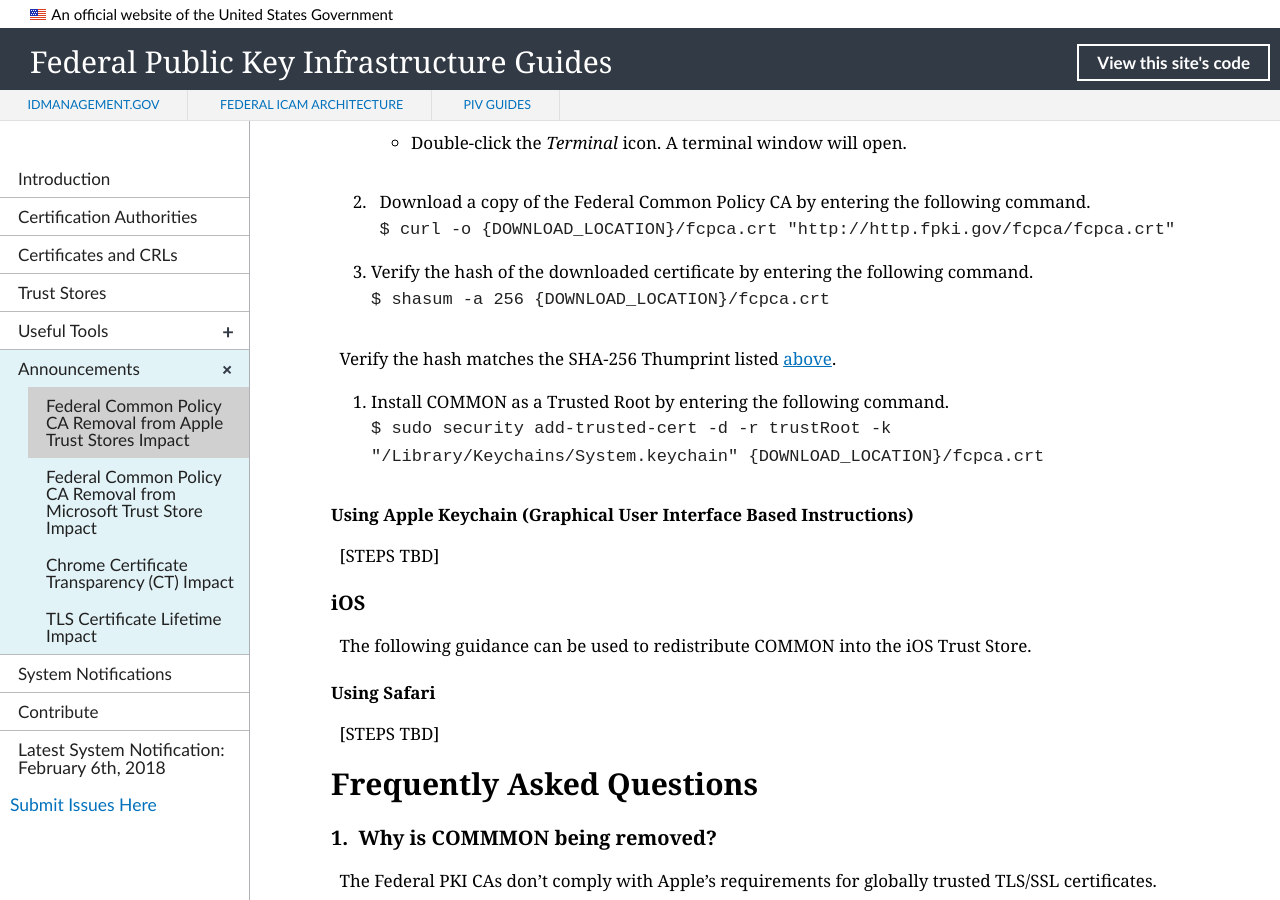
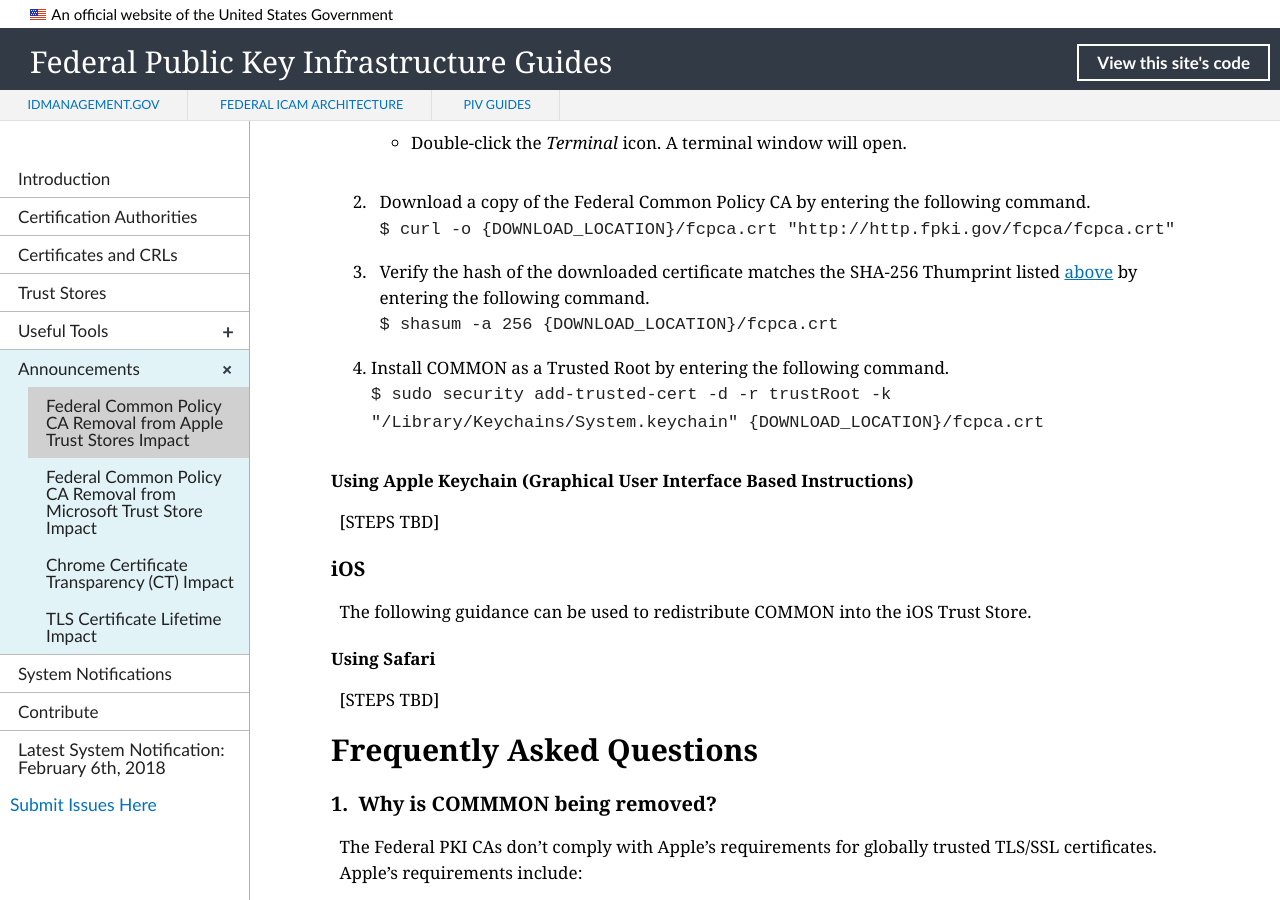
Before and after one commit to GSA/fpki-guides, a Jekyll site: the page built from _announcements/01_apple_common_removal.md, in a window 1280 px wide and 900 px high, scrolled down 3233 px. Built offline with Jekyll 4.4.1, drawn with Linux system fonts in a browser that asks for light colours; nearby versions of some CDN libraries; library files that are not in the unit come from our copies.

Commit message:
Update 01_apple_common_removal.md

````diff
--- a/_announcements/01_apple_common_removal.md
+++ b/_announcements/01_apple_common_removal.md
@@ -76,17 +76,15 @@
 
 2. Download a copy of the Federal Common Policy CA by entering the following command.
 <br>
-``` $ curl -o {DOWNLOAD_LOCATION}/fcpca.crt "http://http.fpki.gov/fcpca/fcpca.crt" ```
+```$ curl -o {DOWNLOAD_LOCATION}/fcpca.crt "http://http.fpki.gov/fcpca/fcpca.crt" ```
 
-3. Verify the hash of the downloaded certificate by entering the following command.
+3. Verify the hash of the downloaded certificate matches the SHA-256 Thumprint listed [above](#what-should-i-do) by entering the following command.
 <br>
-``` $ shasum -a 256 {DOWNLOAD_LOCATION}/fcpca.crt ```
-
-Verify the hash matches the SHA-256 Thumprint listed [above](#what-should-i-do).
+```$ shasum -a 256 {DOWNLOAD_LOCATION}/fcpca.crt ```
 
 4. Install COMMON as a Trusted Root by entering the following command.
 <br>
-``` $ sudo security add-trusted-cert -d -r trustRoot -k "/Library/Keychains/System.keychain" {DOWNLOAD_LOCATION}/fcpca.crt ```
+```$ sudo security add-trusted-cert -d -r trustRoot -k "/Library/Keychains/System.keychain" {DOWNLOAD_LOCATION}/fcpca.crt ```
 
 #### Using Apple Keychain (Graphical User Interface Based Instructions)
 [STEPS TBD]
````
